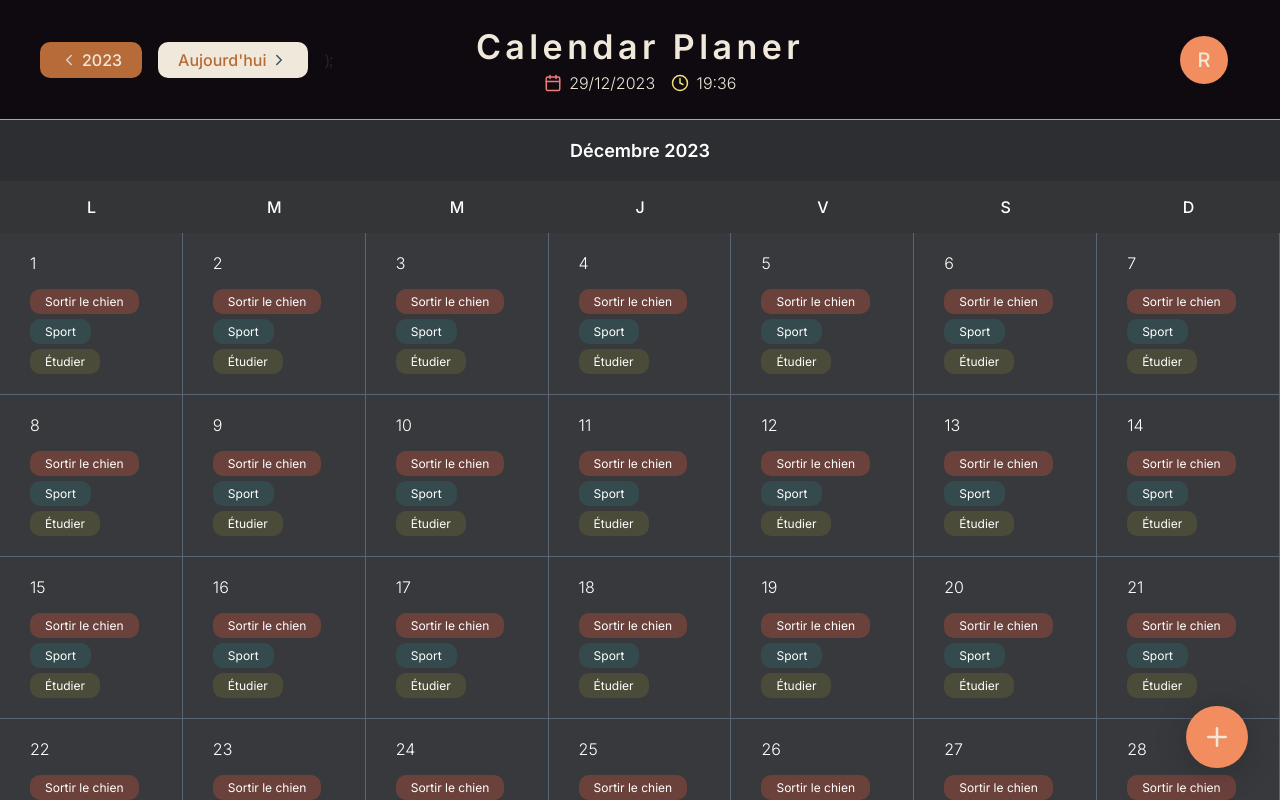
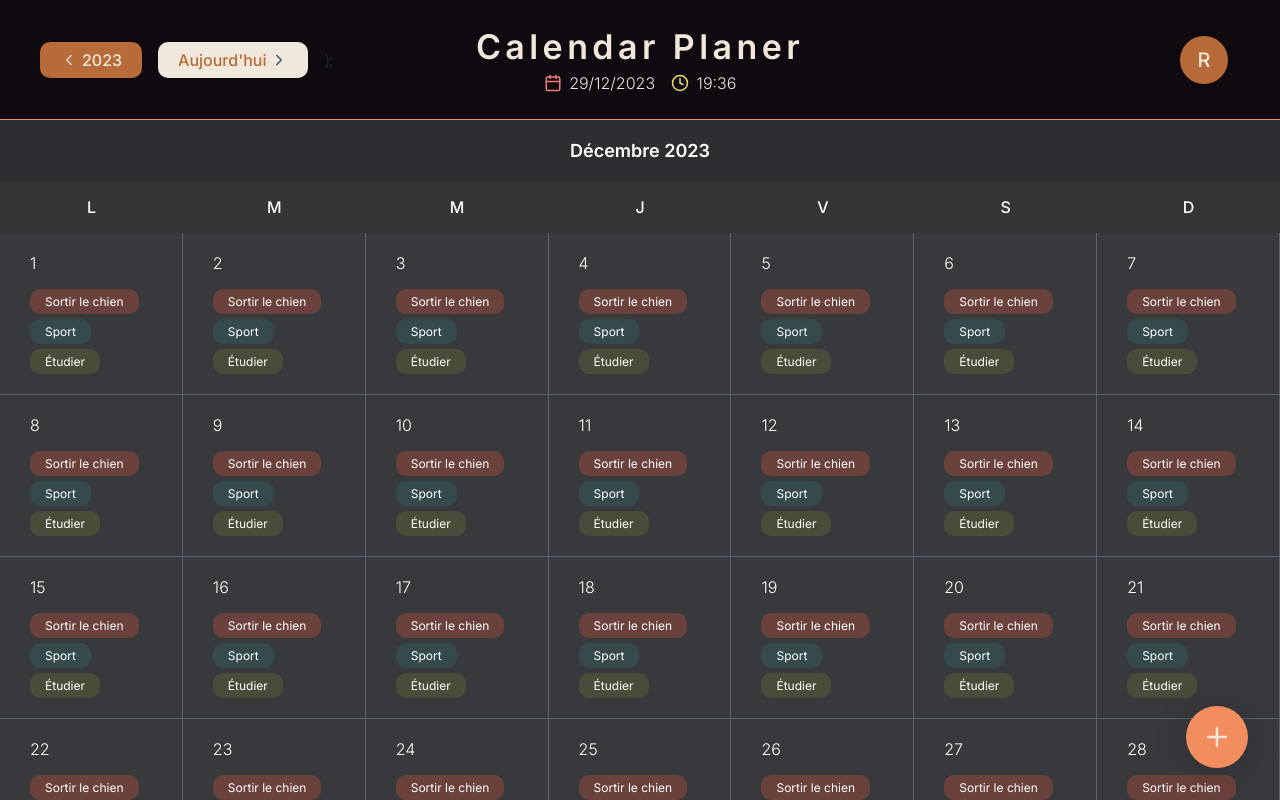
Before and after one commit to rlecart/Calendar-web, a React (Create React App) app: page / in a window 1280 px wide. Built offline with nearby package versions, Linux system fonts and the light colour scheme; sample sign-in values are in the browser's storage.

Commit message:
UserDropdown color fix

```diff
--- a/src/components/UserDropdown.tsx
+++ b/src/components/UserDropdown.tsx
@@ -14,7 +14,7 @@ const UserDropdownWrapper = styled.div`
   gap: 0.625rem;
 
   border-radius: 6.25rem;
-  background: #F18D5E;
+  background: #B66B38;
 `
 const UserDropdownText = styled.div`
   color: #F0E8DA;
```
